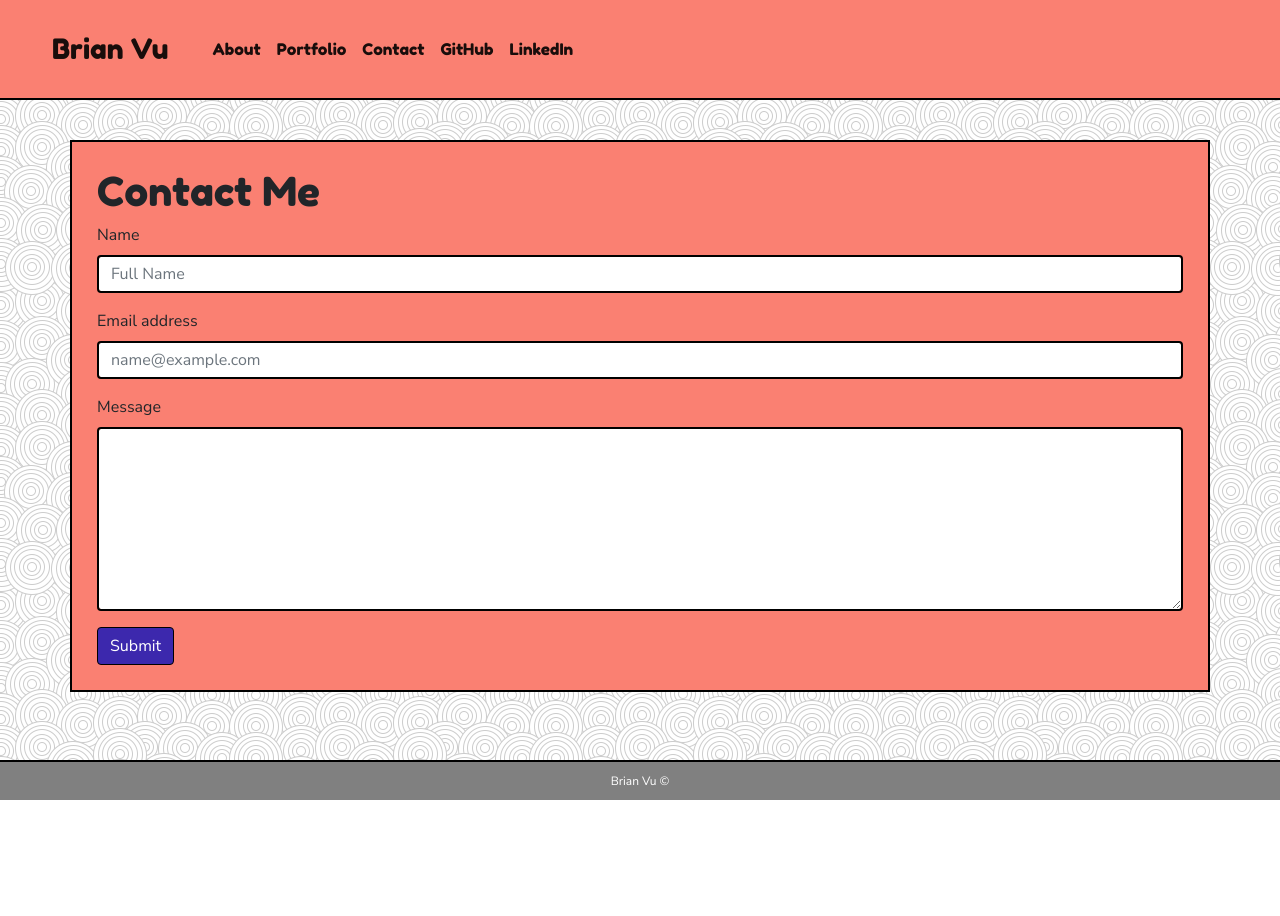
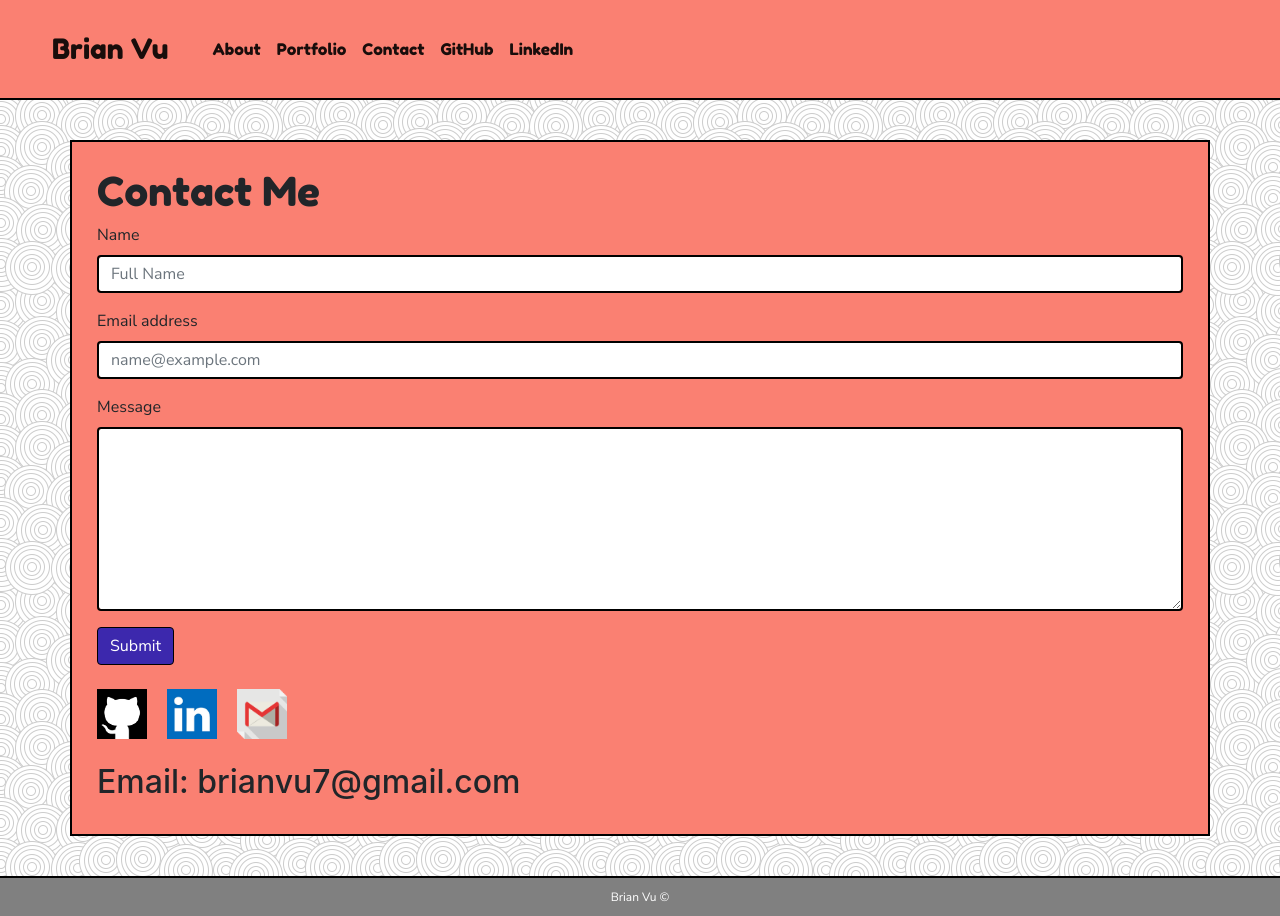
Before and after one commit to b-vu/b-vu.github.io, a plain HTML site: page contact.html in a window 1280 px wide. Before the commit the page ends 800 px from the top, so only its background shows below. Drawn offline with nearby package versions, Linux system fonts and the light colour scheme.

Commit message:
Updated contact

```diff
--- a/contact.html
+++ b/contact.html
@@ -67,6 +67,28 @@
         <button type="submit" class="btn btn-primary">Submit</button>
 
       </form>
+
+      <br>
+
+      <div class="row col-12">
+        <a href="https://github.com/scoobyvuu">
+          <img src="Assets/images/github.png" alt="GitHub" style="height:50px; width:50px; margin-right:20px">
+        </a>
+
+        <a href="">
+          <img src="Assets/images/linkedin.jpg" alt="LinkedIn" style="height:50px; width:50px; margin-right:20px">
+        </a>
+
+        <a href="">
+          <img src="Assets/images/gmail.png" alt="Gmail" style="height:50px; width:50px; margin-right:20px">
+        </a>
+      </div>
+
+      <br>
+
+      <div class="row col-12">
+        <h1 style="font-size:32px">Email: brianvu7@gmail.com</h1>
+      </div>
     </div>
 
     <footer class="footer">
```
Also changed, not shown: Assets/images/github.png (added), Assets/images/gmail.png (added), Assets/images/linkedin.jpg (added).
